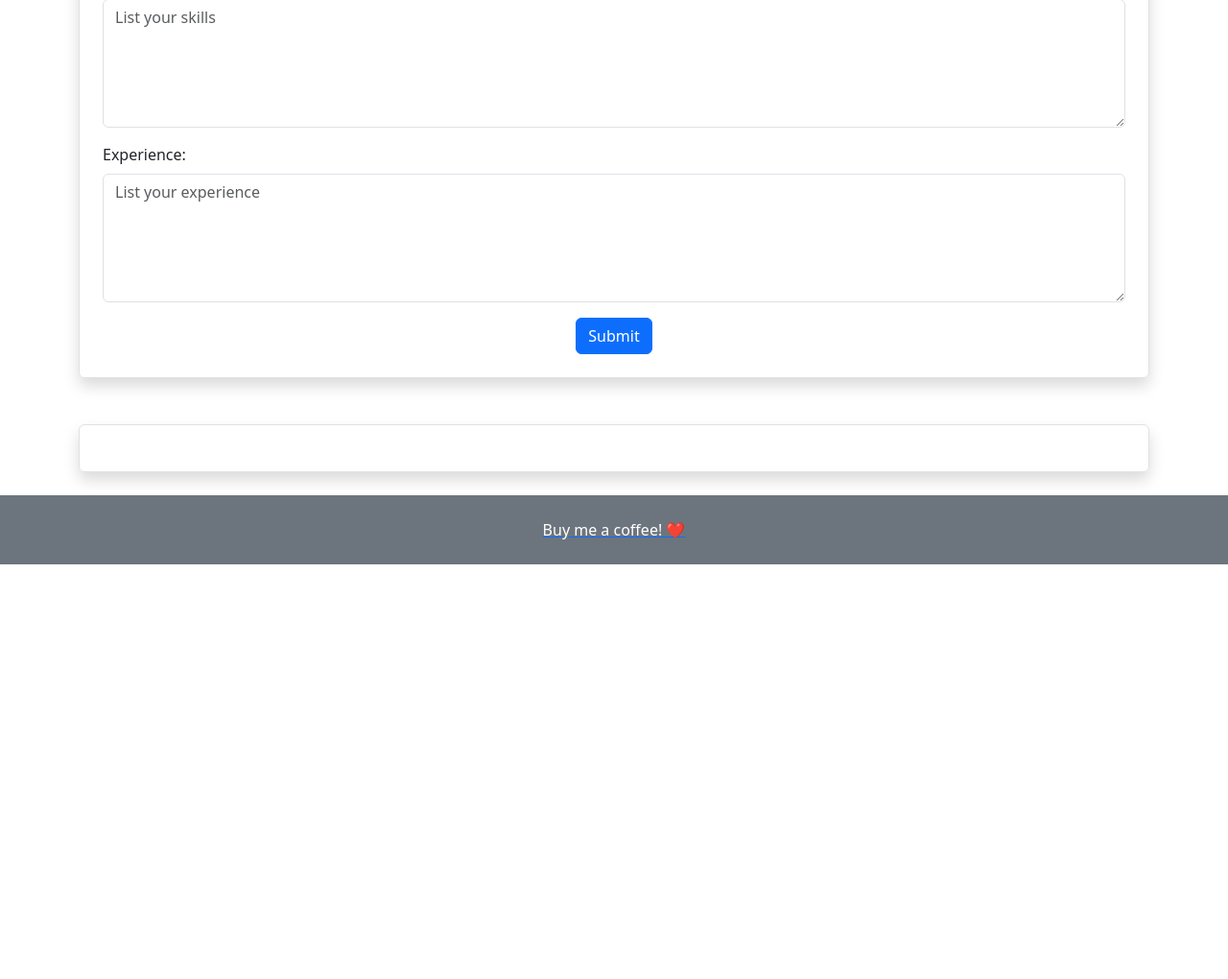
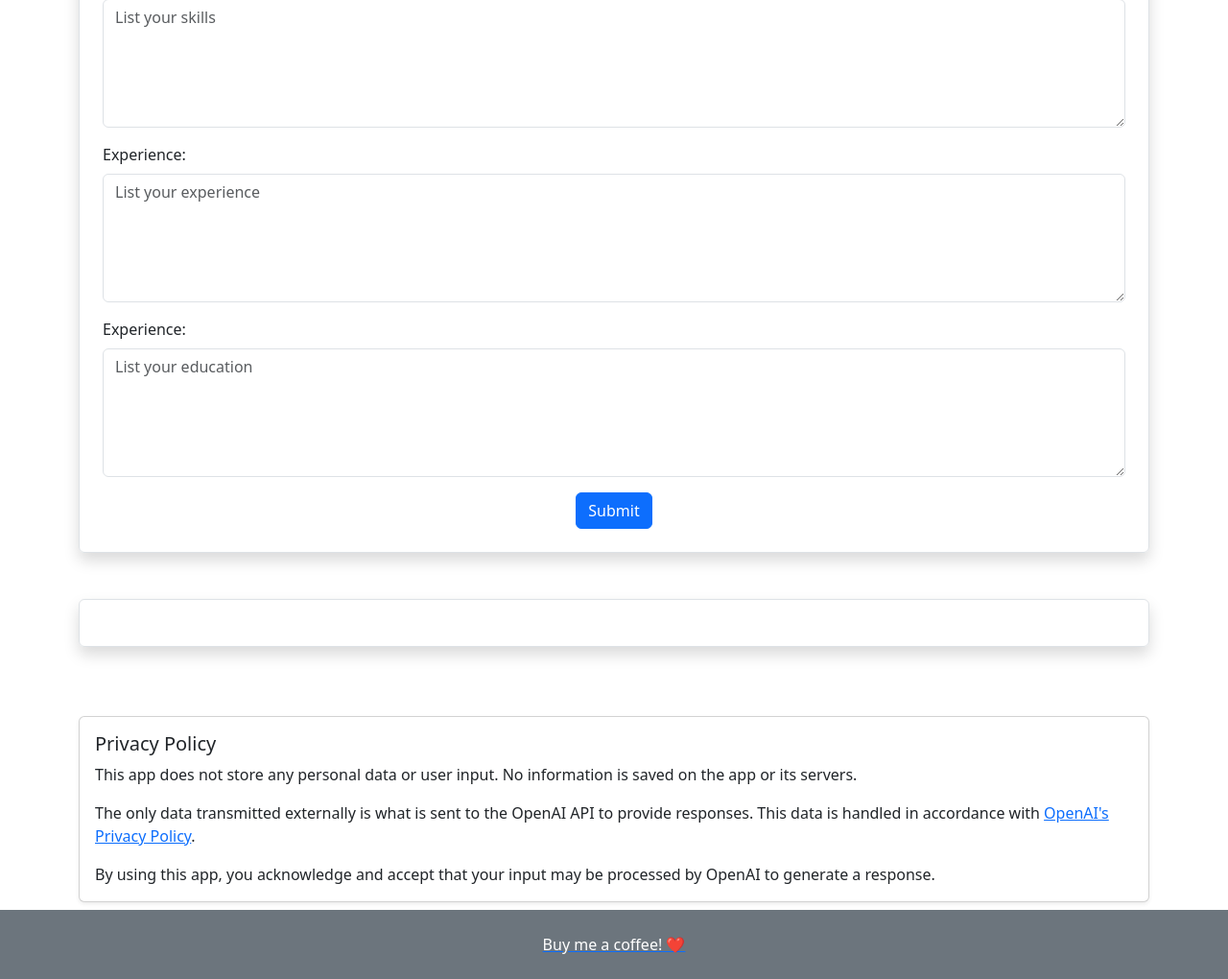
Before and after one commit to TheSiggs/Cover-Letter-Creator, a Flask app: page / in a window 1280 px wide. Shown: the part 556-1576 px from the top of the page at 96% size. Before the commit the page ends 1144 px from the top, so only its background shows below. Run offline with Flask 3, Linux system fonts and the light colour scheme; some libraries are stand-ins or nearby versions.

Commit message:
Add privacy-policy

```diff
--- a/api.py
+++ b/api.py
@@ -212,8 +212,9 @@ def coverletter():
     summary = escape(request.form['summary'])
     skills = escape(request.form['skills'])
     experience = escape(request.form['experience'])
+    education = escape(request.form['education'])
 
-    resume = f"Name: {name}\n\nSummary:\n{summary}\n\nExperience:\n{experience}\n\nSkills:\n{skills}"
+    resume = f"Name: {name}\n\nSummary:\n{summary}\n\nExperience:\n{experience}\n\nSkills:\n{skills}\n\nEducation:\n{education}"
     job_description = fetch_job_description_pw(website)
 
     if job_description is None:
--- a/templates/index.html
+++ b/templates/index.html
@@ -51,6 +51,12 @@
                 <textarea name="experience" rows="5" class="form-control" placeholder="List your experience"></textarea>
             </div>
 
+            <!-- Education -->
+            <div class="mb-3">
+                <label for="education" class="form-label">Experience:</label>
+                <textarea name="education" rows="5" class="form-control" placeholder="List your education"></textarea>
+            </div>
+
             <!-- Submit Button -->
             <div class="text-center">
                 <button type="submit" class="btn btn-primary">Submit</button>
@@ -72,6 +78,27 @@
 
         <div id="coverletter" class="mt-5 p-4 border rounded shadow hidden"></div>
     </div>
+
+    <div class="container mt-5 mb-2">
+        <div class="card shadow-sm">
+            <div class="card-body">
+                <h5 class="card-title">Privacy Policy</h5>
+                <p class="card-text">
+                    This app does not store any personal data or user input. No information is saved on the app or its
+                    servers.
+                </p>
+                <p class="card-text">
+                    The only data transmitted externally is what is sent to the OpenAI API to provide responses. This
+                    data is handled in accordance with
+                    <a href="https://openai.com/policies/privacy-policy" target="_blank">OpenAI's Privacy Policy</a>.
+                </p>
+                <p class="card-text">
+                    By using this app, you acknowledge and accept that your input may be processed by OpenAI to generate
+                    a response.
+                </p>
+            </div>
+        </div>
+    </div>
     <a href="https://buymeacoffee.com/nettis">
         <footer class="bg-secondary text-white text-center py-4">
             Buy me a coffee! ❤️
```
Also changed, not shown: 1 other file.
